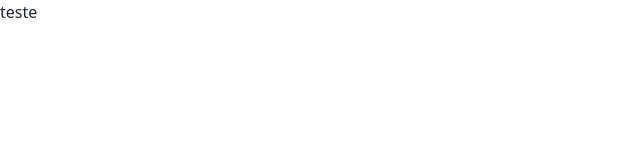
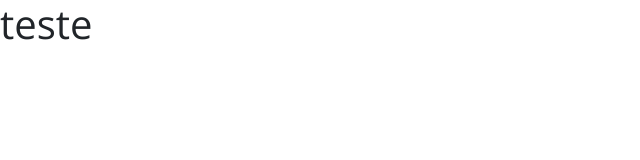
Before and after one commit to AyneNatal/dsmovie, a plain HTML site: page index.html in a window 1280 px wide. Shown: the whole page, without its empty margins (0-640 px from the left). Drawn offline with nearby package versions, Linux system fonts and the light colour scheme.

Commit message:
add fonts

```diff
--- /dev/null
+++ b/css/styles.css
@@ -0,0 +1,8 @@
+@import url('https://fonts.googleapis.com/css2?family=Open+Sans:wght@300;400;700&display=swap');
+
+*{
+    font-family: 'Open Sans', sans-serif ;
+    box-sizing: border-box;
+    margin: 0;
+    padding: 0;
+}
--- a/index.html
+++ b/index.html
@@ -6,9 +6,10 @@
     <meta name="viewport" content="width=device-width, initial-scale=1.0">
     <title>DS Movie</title>
 
-    <link href="https://cdn.jsdelivr.net/npm/bootstrap@5.1.3/dist/css/bootstrap.min.css" rel="stylesheet" integrity="sha384-1BmE4kWBq78iYhFldvKuhfTAU6auU8tT94WrHftjDbrCEXSU1oBoqyl2QvZ6jIW3" crossorigin="anonymous">
+    <link href="https://cdn.jsdelivr.net/npm/bootstrap@5.1.3/dist/css/bootstrap.min.css" rel="stylesheet" integrity="sha384-1BmE4kWBq78iYhFldvKuhfTAU6auU8tT94WrHftjDbrCEXSU1oBoqyl2QvZ6jIW3" crossorigin="anonymous"> <!--link do boostrap-->
+    <link rel="stylesheet" href="/css/styles.css">
 </head>
 <body>
-    teste
+    <h1>teste</h1>
 </body>
 </html>
```
